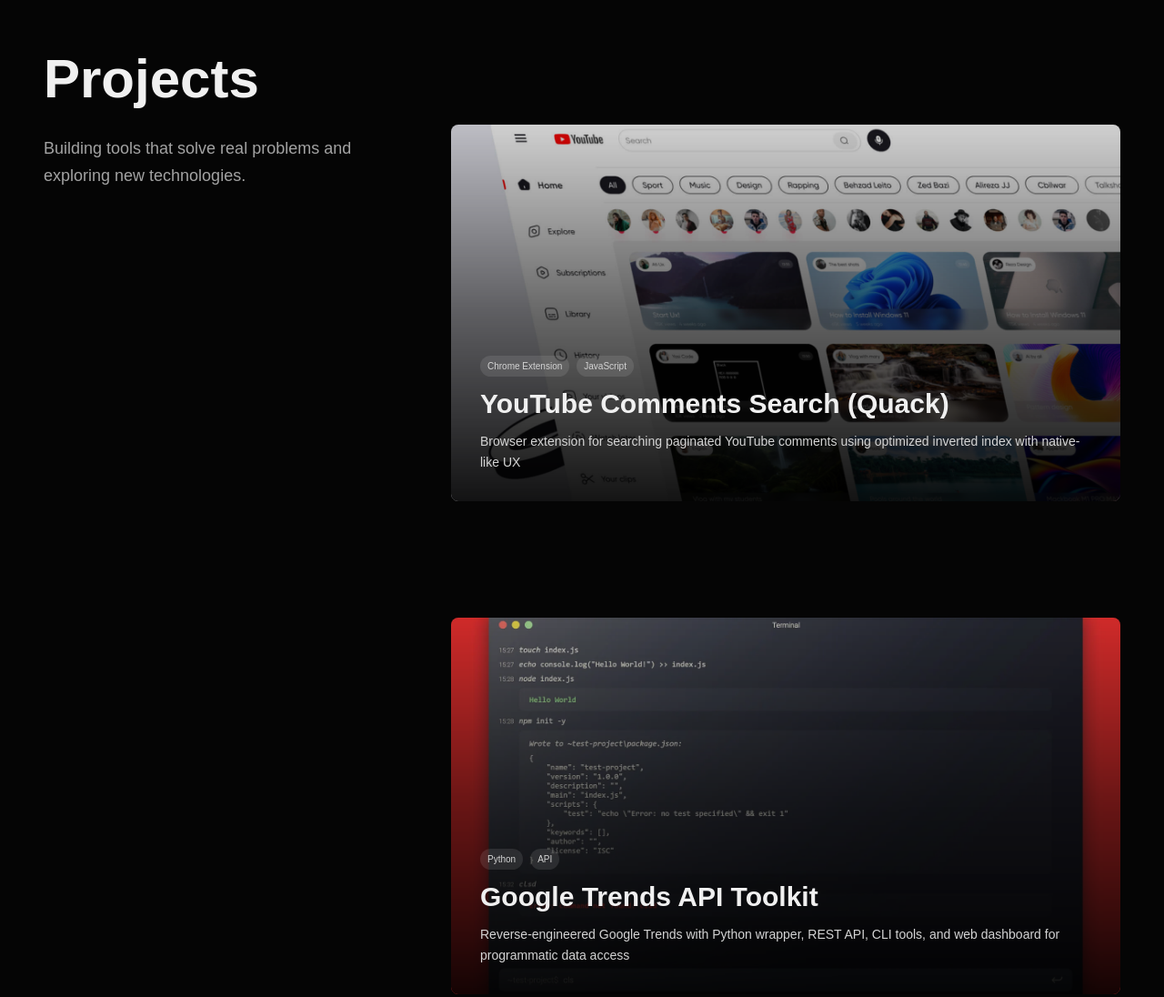
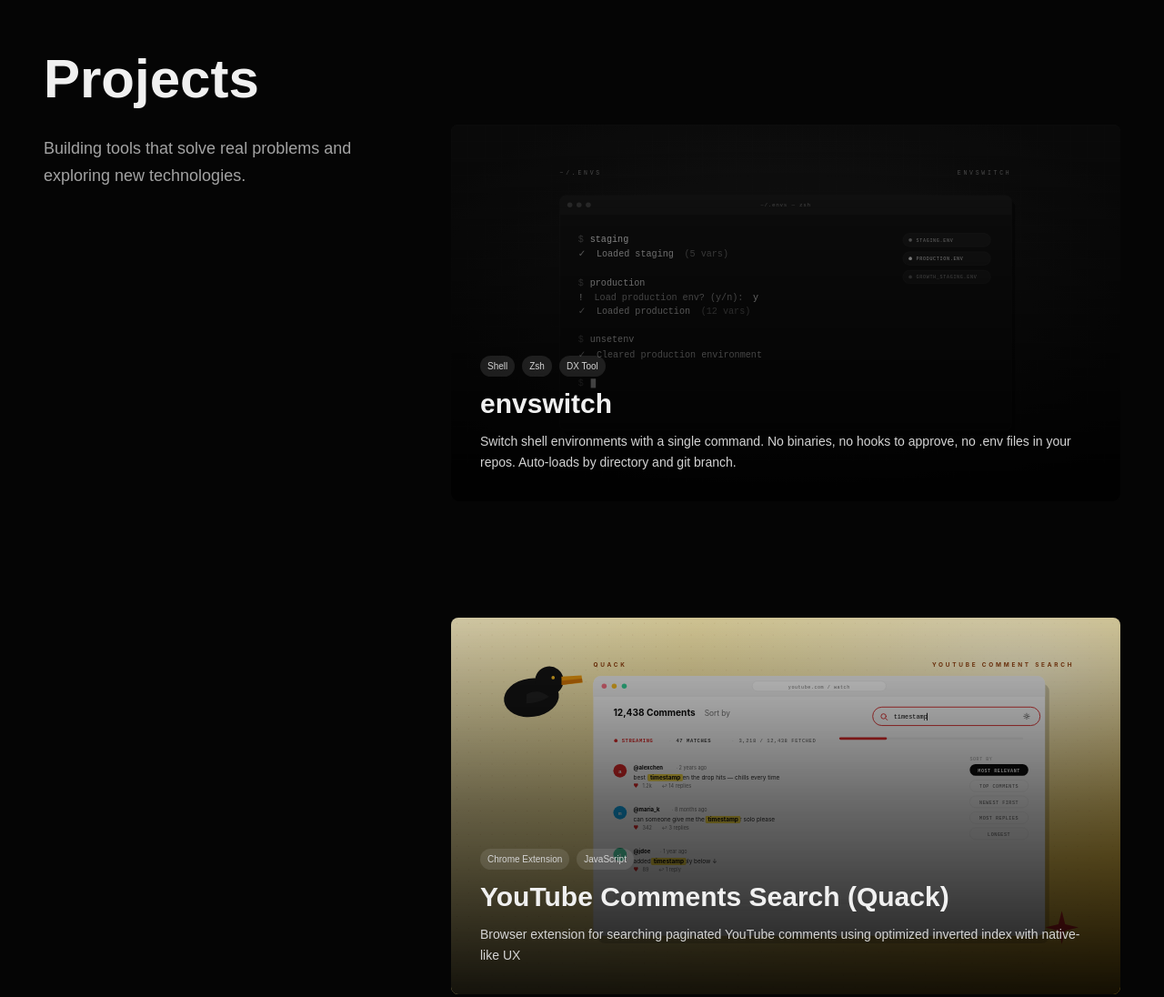
Before and after one commit to octopols/portfolio, a website: page index.html in a window 1280 px wide. Shown: the part 8160-9256 px from the top of the page at 91% size. Drawn offline with nearby package versions, Linux system fonts and the light colour scheme; no server answers.

Commit message:
Adds new projects

```diff
--- a/index.html
+++ b/index.html
@@ -1037,6 +1037,50 @@
 
           <!-- Scrolling Content -->
           <div class="md:w-2/3 flex flex-col gap-32 pt-20">
+            <!-- envswitch -->
+            <a
+              href="https://github.com/octopols/envswitch"
+              target="_blank"
+              rel="noopener noreferrer"
+              class="reveal-item fade-scale aspect-[16/9] bg-neutral-900 rounded-lg overflow-hidden relative group hoverable block"
+            >
+              <img
+                src="assets/projects/envswitch.svg"
+                alt="envswitch terminal preview"
+                class="w-full h-full object-cover opacity-80 transition-all duration-700 ease-out will-change-transform"
+                style="transform: scale(1) !important; transition: transform 0.7s ease-out, opacity 0.7s ease-out !important;"
+                onmouseenter="this.style.transform='scale(1.1) !important'; this.style.opacity='1';"
+                onmouseleave="this.style.transform='scale(1) !important'; this.style.opacity='0.8';"
+              />
+              <div
+                class="absolute inset-0 bg-gradient-to-t from-black/90 via-black/50 to-transparent"
+              ></div>
+              <div class="absolute bottom-8 left-8 right-8">
+                <div class="flex gap-2 mb-3">
+                  <span
+                    class="text-[10px] px-2 py-1 bg-white/10 rounded-full text-neutral-300"
+                    >Shell</span
+                  >
+                  <span
+                    class="text-[10px] px-2 py-1 bg-white/10 rounded-full text-neutral-300"
+                    >Zsh</span
+                  >
+                  <span
+                    class="text-[10px] px-2 py-1 bg-white/10 rounded-full text-neutral-300"
+                    >DX Tool</span
+                  >
+                </div>
+                <h3 class="text-3xl font-display font-bold mb-3">
+                  envswitch
+                </h3>
+                <p class="text-neutral-300 text-sm leading-relaxed">
+                  Switch shell environments with a single command. No binaries,
+                  no hooks to approve, no .env files in your repos. Auto-loads
+                  by directory and git branch.
+                </p>
+              </div>
+            </a>
+
             <!-- YouTube Comments Search -->
             <a
               href="https://github.com/octopols/Quack"
@@ -1045,7 +1089,7 @@
               class="reveal-item fade-scale aspect-[16/9] bg-neutral-900 rounded-lg overflow-hidden relative group hoverable block"
             >
               <img
-                src="assets/projects/quack.jpeg"
+                src="assets/projects/quack.svg"
                 class="w-full h-full object-cover opacity-80 transition-all duration-700 ease-out will-change-transform"
                 style="transform: scale(1) !important; transition: transform 0.7s ease-out, opacity 0.7s ease-out !important;"
                 onmouseenter="this.style.transform='scale(1.1) !important'; this.style.opacity='1';"
@@ -1083,7 +1127,7 @@
               class="reveal-item fade-scale aspect-[16/9] bg-neutral-900 rounded-lg overflow-hidden relative group hoverable block"
             >
               <img
-                src="/assets/projects/google_trends.webp"
+                src="/assets/projects/google_trends.svg"
                 class="w-full h-full object-cover opacity-80 transition-all duration-700 ease-out will-change-transform"
                 style="transform: scale(1) !important; transition: transform 0.7s ease-out, opacity 0.7s ease-out !important;"
                 onmouseenter="this.style.transform='scale(1.1) !important'; this.style.opacity='1';"
```
Also changed, not shown: assets/projects/envswitch.svg (added), assets/projects/google_trends.svg (added), assets/projects/quack.svg (added).
